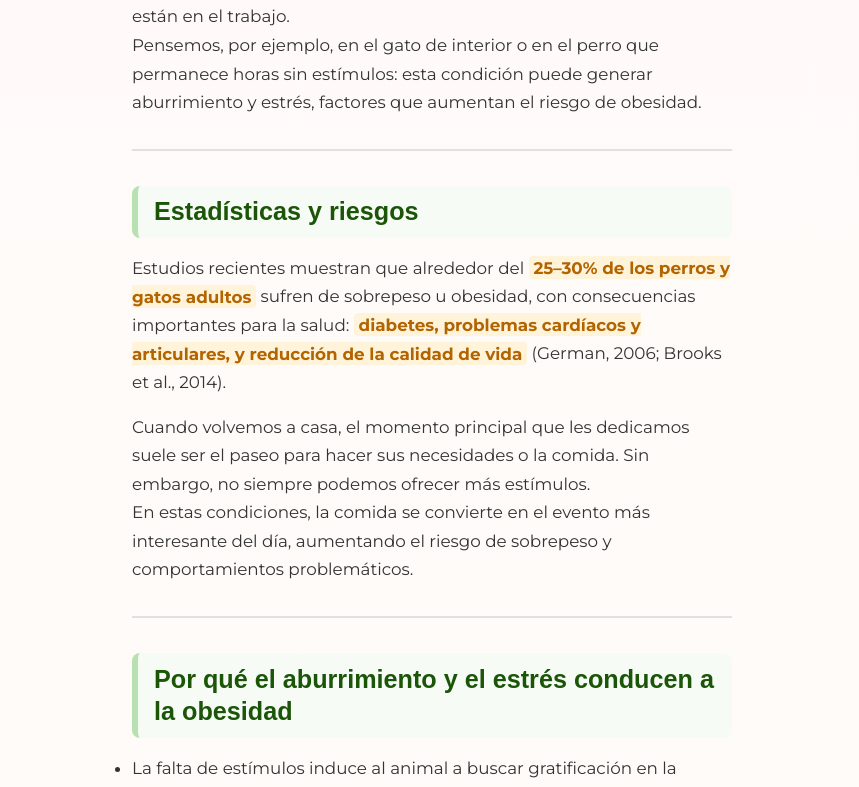
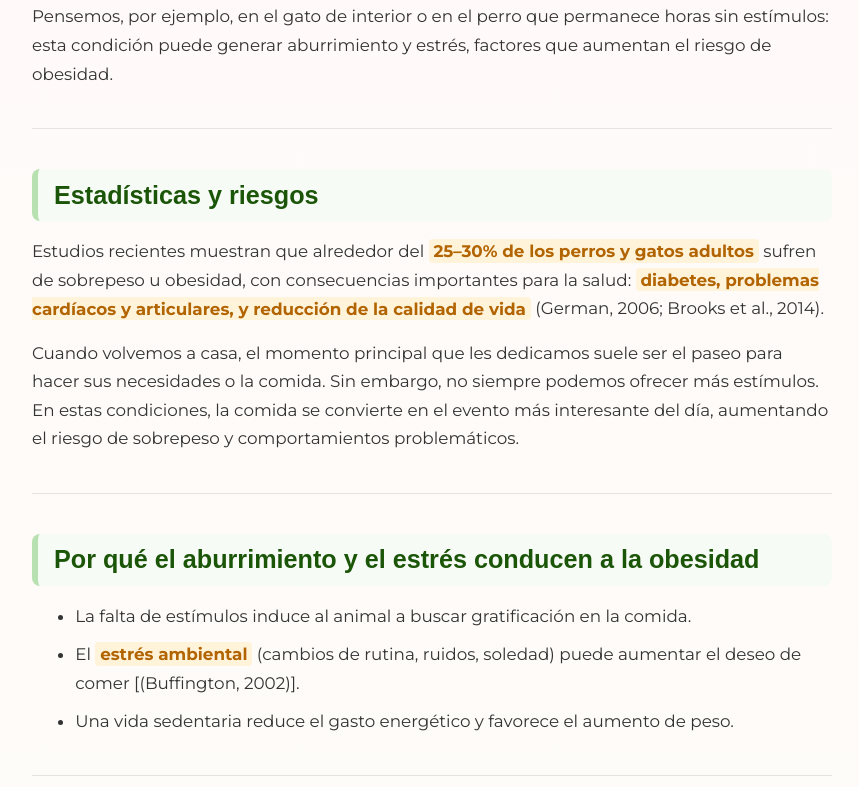
Before and after one commit to MontseMoran/silviavet, a React (Vite) app: page /blog/aburrimiento-obesidad in a window 1280 px wide. Shown: the part 285-1072 px from the top of the page, without its empty margins (208-1067 px from the left). Built offline with nearby package versions, Linux system fonts and the light colour scheme.

Commit message:
add styles blog

```diff
--- a/src/styles/BlogDetail.scss
+++ b/src/styles/BlogDetail.scss
@@ -180,6 +180,33 @@
 
 .blog-detail__content {
   background: transparent !important;
+    ul,
+  ol {
+    margin: 1rem 0 1.2rem 1.5rem;
+    padding-left: 1.2rem;
+  }
+
+  li {
+    margin-bottom: 0.6rem;
+  }
+
+  a {
+    text-decoration: underline;
+    color: #1b5508;
+    font-weight: 500;
+    text-underline-offset: 2px;
+  }
+
+  hr {
+    border: none;
+    border-top: 1px solid #e3e3e3;
+    margin: 2.5rem 0;
+  }
+
+  table {
+    width: 100%;
+    overflow-x: auto;
+  }
 }
 
 .blog-detail__content div[style*="--w"] figure {
@@ -195,6 +222,10 @@
   border: none !important;
   padding: 0 !important;
 }
+.blog-detail__content div[style*="display:flex"] {
+  margin: 2rem 0 !important;
+  width: 100% !important;
+}
 
 
 @media (min-width: 768px) {
@@ -206,6 +237,11 @@
     }
   }
 
+}
+@media (min-width: 900px) {
+  .blog-detail__content {
+    max-width: 800px;
+  }
 }
 
 @media (min-width: 1440px) {
```
